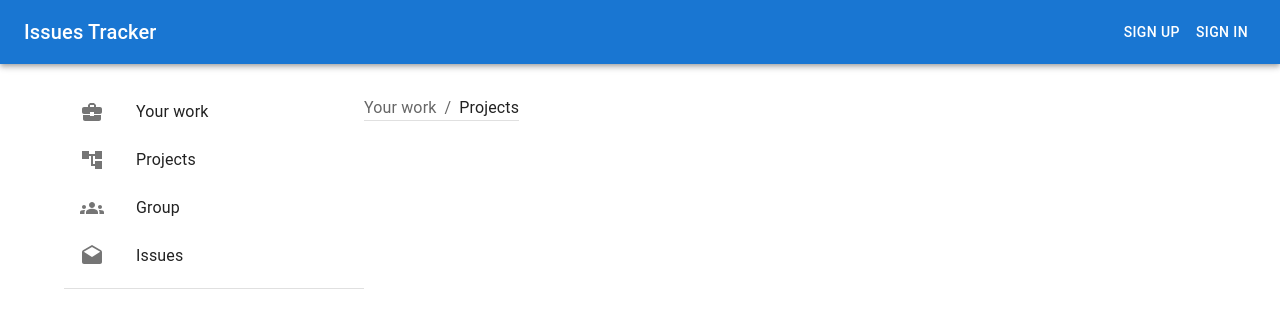
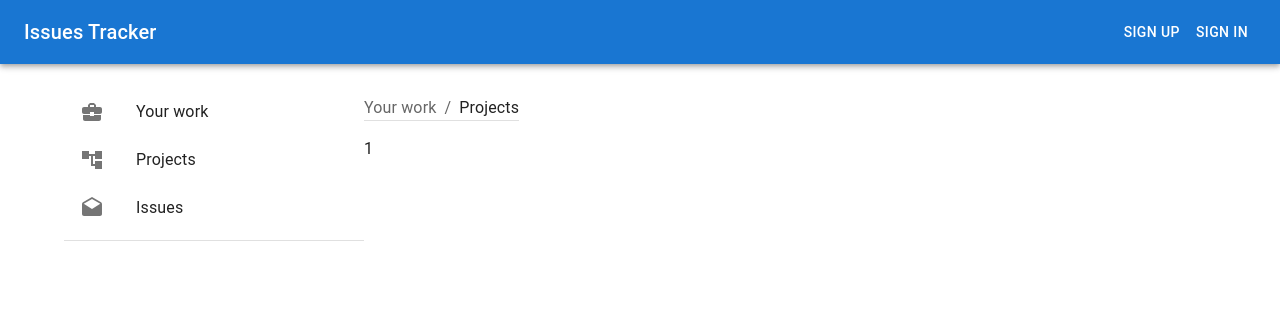
Before and after one commit to omurbekov-azamat/pet-project, a React (Create React App) app in the folder frontend/: page /dashboard/1 in a window 1280 px wide. Shown: the top 328 px of the page. Built offline with nearby package versions, Linux system fonts and the light colour scheme.

Commit message:
created container Development.tsx, use Development.tsx on Dashboard.tsx;

```diff
--- a/frontend/src/components/UI/ListGroup/ListGroup.tsx
+++ b/frontend/src/components/UI/ListGroup/ListGroup.tsx
@@ -10,7 +10,6 @@ import ListItemIcon from '@mui/material/ListItemIcon';
 import ListItemText from '@mui/material/ListItemText';
 import DraftsIcon from '@mui/icons-material/Drafts';
 import BusinessCenterIcon from '@mui/icons-material/BusinessCenter';
-import GroupsIcon from '@mui/icons-material/Groups';
 import AccountTreeIcon from '@mui/icons-material/AccountTree';
 import Divider from '@mui/material/Divider';
 
@@ -45,14 +44,6 @@ const ListGroup = () => {
                         </ListItemButton>
                     </ListItem>
                     <ListItem disablePadding>
-                        <ListItemButton onClick={() => moveBread('group')}>
-                            <ListItemIcon>
-                                <GroupsIcon/>
-                            </ListItemIcon>
-                            <ListItemText primary="Group"/>
-                        </ListItemButton>
-                    </ListItem>
-                    <ListItem disablePadding>
                         <ListItemButton onClick={() => moveBread('issues')}>
                             <ListItemIcon>
                                 <DraftsIcon/>
--- a/frontend/src/containers/Dashboard.tsx
+++ b/frontend/src/containers/Dashboard.tsx
@@ -1,9 +1,12 @@
 import React from 'react';
+import BasicBreadcrumbs from '../components/UI/Breadcrumbs/BasicBreadcrumbs';
+import {useParams} from 'react-router-dom';
 import ListGroup from '../components/UI/ListGroup/ListGroup';
-import BasicBreadcrumbs from '../components/UI/Breadcrumbs/BasicBreadcrumbs';
 import {Grid} from '@mui/material';
+import Development from './Development';
 
 const Dashboard = () => {
+    const {listName} = useParams() as { listName: string };
     return (
         <>
             <Grid container>
@@ -11,7 +14,14 @@ const Dashboard = () => {
                     <ListGroup/>
                 </Grid>
                 <Grid item>
-                    <BasicBreadcrumbs/>
+                    <Grid container flexDirection='column'>
+                        <Grid item>
+                            <BasicBreadcrumbs/>
+                        </Grid>
+                        <Grid item mt={2}>
+                            <Development dashboard={listName}/>
+                        </Grid>
+                    </Grid>
                 </Grid>
             </Grid>
         </>
--- /dev/null
+++ b/frontend/src/containers/Development.tsx
@@ -0,0 +1,15 @@
+import React from 'react';
+
+interface Props {
+    dashboard: string;
+}
+
+const Development: React.FC<Props> = ({dashboard}) => {
+    return (
+        <>
+            {dashboard}
+        </>
+    );
+};
+
+export default Development;
```
